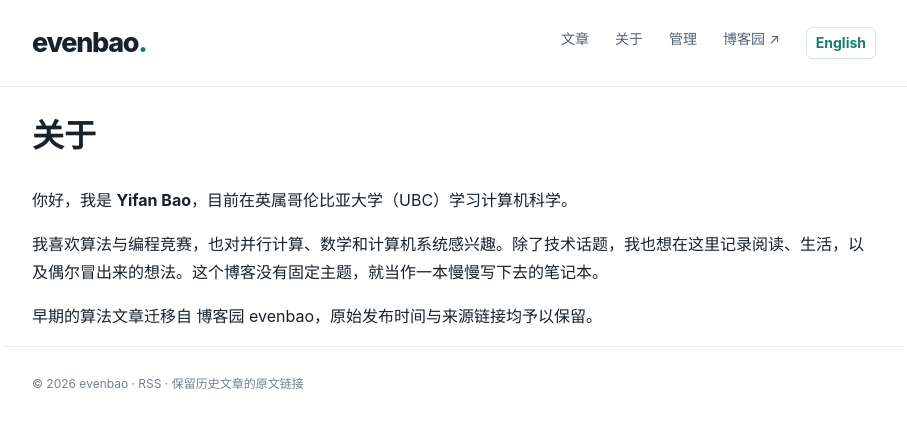
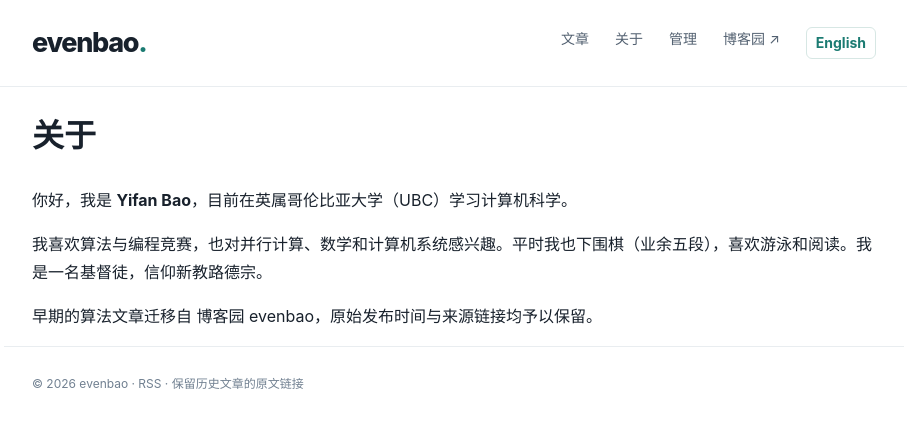
Before and after one commit to In1a/in1a.github.io, a Jekyll site: the page built from about.md, in a window 1280 px wide. Shown: the top 428 px of the page, without its empty margins (186-1093 px from the left). Built offline with Jekyll 4.4.1, drawn with Linux system fonts in a browser that asks for light colours.

Commit message:
Update bilingual About with Go, swimming, reading and Lutheran faith

```diff
--- a/about.md
+++ b/about.md
@@ -9,6 +9,6 @@ translation_url: /en/about/
 
 你好，我是 **Yifan Bao**，目前在英属哥伦比亚大学（UBC）学习计算机科学。
 
-我喜欢算法与编程竞赛，也对并行计算、数学和计算机系统感兴趣。除了技术话题，我也想在这里记录阅读、生活，以及偶尔冒出来的想法。这个博客没有固定主题，就当作一本慢慢写下去的笔记本。
+我喜欢算法与编程竞赛，也对并行计算、数学和计算机系统感兴趣。平时我也下围棋（业余五段），喜欢游泳和阅读。我是一名基督徒，信仰新教路德宗。
 
 早期的算法文章迁移自 [博客园 evenbao](https://www.cnblogs.com/evenbao)，原始发布时间与来源链接均予以保留。
```
Also changed, not shown: en/about.md (+1 -1 lines).
